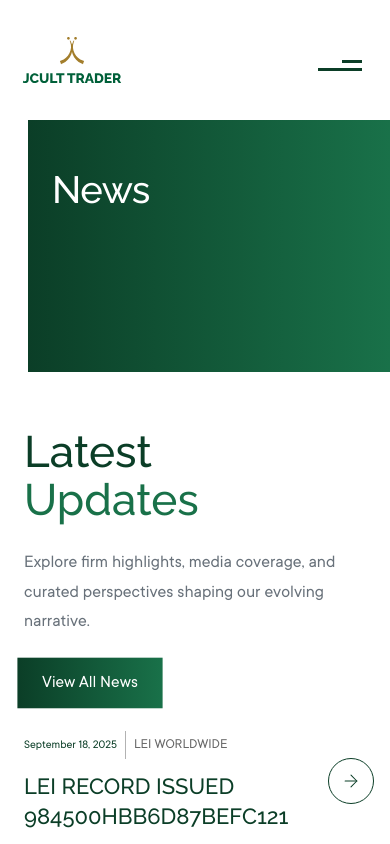
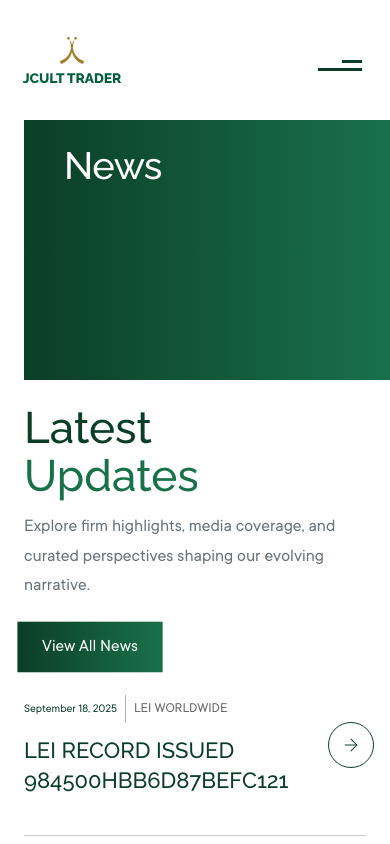
Before and after one commit to CodeWhiz-101/Jcult, a Next.js app: page /news in a window 390 px wide. Shown: the top 844 px of the page. Built offline with nearby package versions, Linux system fonts and the light colour scheme.

Commit message:
chore: force vercel rebuild

```diff
--- a/src/app/news/page.tsx
+++ b/src/app/news/page.tsx
@@ -32,6 +32,12 @@ export default function News() {
 
       return () => observer.disconnect();
     }, [hasAnimated]);
+    useEffect(() => {
+  if (window.innerWidth < 768) {
+    setHasAnimated(true);
+  }
+}, []);
+
 
     /* ======================================================
       DATA
@@ -54,10 +60,8 @@ export default function News() {
 
         <main className="pt-20">
 
-        {/* ==================================================
-            HERO
-        ================================================== */}
-        <section className="relative overflow-visible mb-8 md:mb-12">
+         {/* ================= DESKTOP HERO ================= */}
+<section className="hidden md:block relative overflow-visible mb-12">
   <div className="bg-primary ml-7 md:ml-10 lg:ml-12 xl:ml-14">
     <div className="container-responsive">
       <div
@@ -77,34 +81,52 @@ export default function News() {
               : 'opacity-0 -translate-x-24'}
           `}
         >
+          <h1 className="font-brand font-medium text-white text-[68px] leading-[1.1] tracking-[-0.018em] max-w-[860px]">
+            News
+          </h1>
+        </div>
+      </div>
+    </div>
+  </div>
+</section>
+{/* ================= MOBILE HERO ================= */}
+<section className="md:hidden bg-white">
+  {/* LEFT WHITE GUTTER */}
+  <div className="pl-6">
+    {/* GREEN BOX */}
+    <div className="bg-primary px-6 pt-16 pb-48">
+
+      <div
+        className={`
+          transition-all
+          duration-[800ms]
+          ease-[cubic-bezier(.22,.61,.36,1)]
+          ${hasAnimated
+            ? 'opacity-100 translate-x-0'
+            : 'opacity-0 -translate-x-12'}
+        `}
+      >
         <h1
           className="
             font-brand
             font-medium
             text-white
-
-    text-[38px]        /* mobile */
+            text-[38px]
             leading-[1.15]
             tracking-[-0.015em]
-    text-left
-
-    md:text-[68px]     /* desktop */
-    md:leading-[1.1]
-    md:tracking-[-0.018em]
-    md:text-left
-
-    max-w-[260px]      /* mobile like Citadel */
-    md:max-w-[860px]
+            max-w-[260px]
+            ml-4
           "
         >
           News
         </h1>
+      </div>
 
     </div>
   </div>
-            </div>
-          </div>
 </section>
+
+
 
           {/* ==================================================
               CONTENT
@@ -130,7 +152,7 @@ export default function News() {
                     <h2
                       className="
                         font-brand
-                      mb-6
+                        mb-3 md:mb-6
                         text-[44px] md:text-[50px] lg:text-[54px]
                         leading-[1.1]
                       "
```
Also changed, not shown: 1 other file (tests, documents, lock files or other folders). Lines whose indentation alone changed are shown as unchanged.
